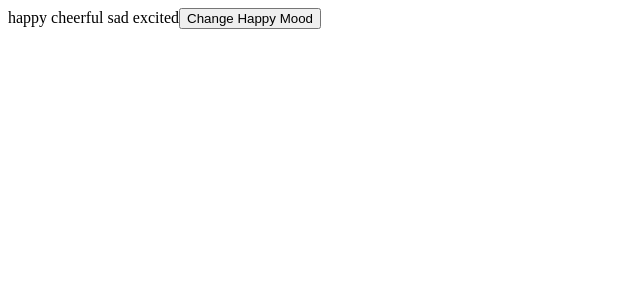
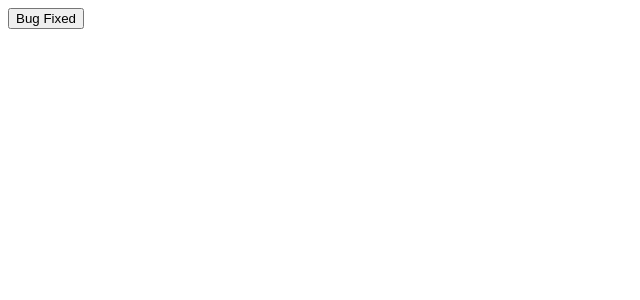
Before and after one commit to nishandevkar/MoshReactCourse, a React (Vite) app in the folder nishan-mosh-follow-along/: page / in a window 1280 px wide. Shown: the top 300 px of the page, without its empty margins (0-640 px from the left). Built offline with nearby package versions, Linux system fonts and the light colour scheme.

Commit message:
Updating objects of an Array
- two bug objects in an array of bugs
- only the first object is changed by
spreading the original bug object into a brand new object
- and changing the necessary property
- React only changes the updated object to maintain the new
change of state in the object

```diff
--- a/nishan-mosh-follow-along/src/App.tsx
+++ b/nishan-mosh-follow-along/src/App.tsx
@@ -1,11 +1,11 @@
 // This works because TypeScript looks for index.ts
 // if it doesnt find the ./components/ListGroup/ListGroup
-import Arrays from "./components/Arrays/Arrays";
+import ArrayOfBugs from "./components/ArrayOfBugs/ArrayOfBugs";
 
 function App() {
 	return (
 		<div>
-			<Arrays></Arrays>
+			<ArrayOfBugs></ArrayOfBugs>
 		</div>
 	);
 }
--- /dev/null
+++ b/nishan-mosh-follow-along/src/components/ArrayOfBugs/ArrayOfBugs.tsx
@@ -0,0 +1,24 @@
+import { useState } from "react";
+
+const ArrayOfBugs = () => {
+	const [bugs, setBugs] = useState([
+		{ id: 1, bugTitle: "Bug 1", isFixed: false },
+		{ id: 2, bugTitle: "Bug 2", isFixed: false },
+	]);
+	const handleOnClick = () => {
+		setBugs(
+			// You are saying that there are two objects in this bugs array
+			// We tell react that the first object has been updated.
+			// React does the necessary work to update the DOM then
+			bugs.map((bug) => (bug.id === 1 ? { ...bug, isFixed: true } : bug))
+		);
+		console.log(bugs);
+	};
+	return (
+		<div>
+			<button onClick={handleOnClick}>Bug Fixed</button>
+		</div>
+	);
+};
+
+export default ArrayOfBugs;
```
